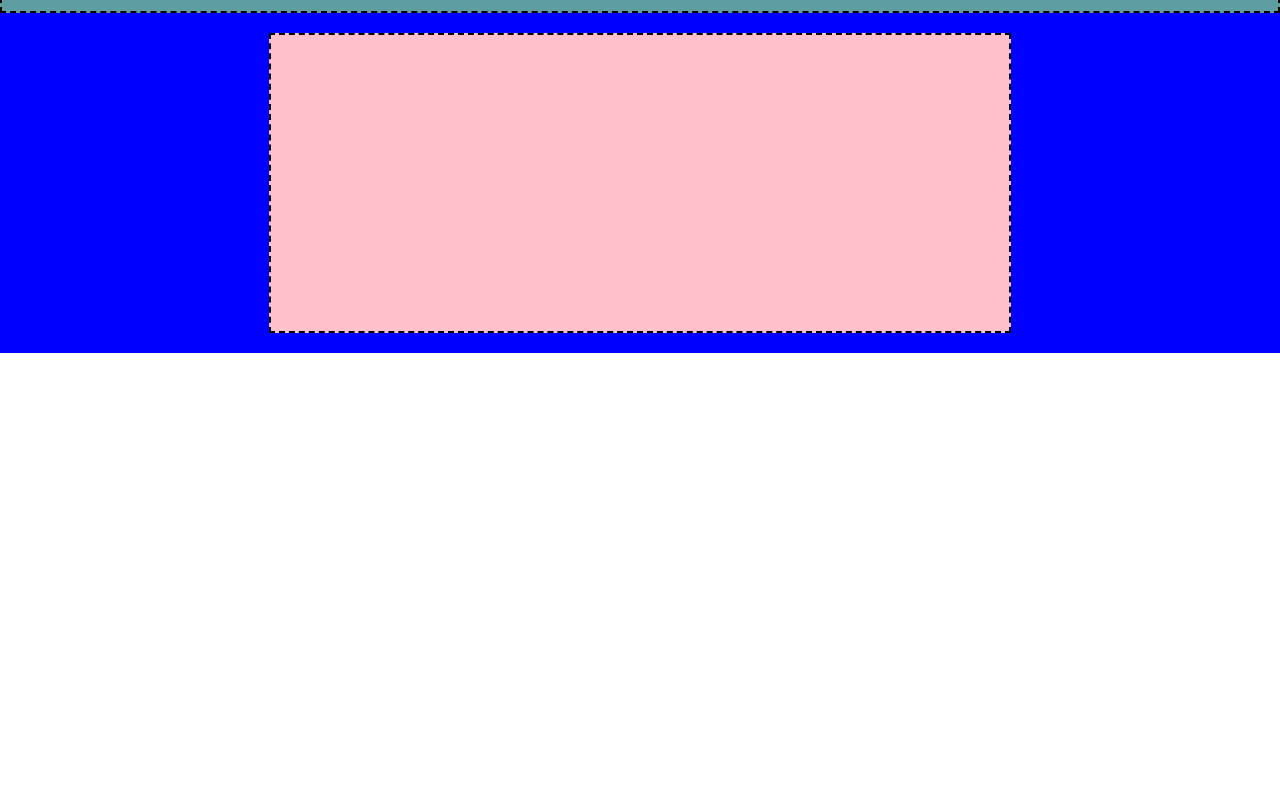
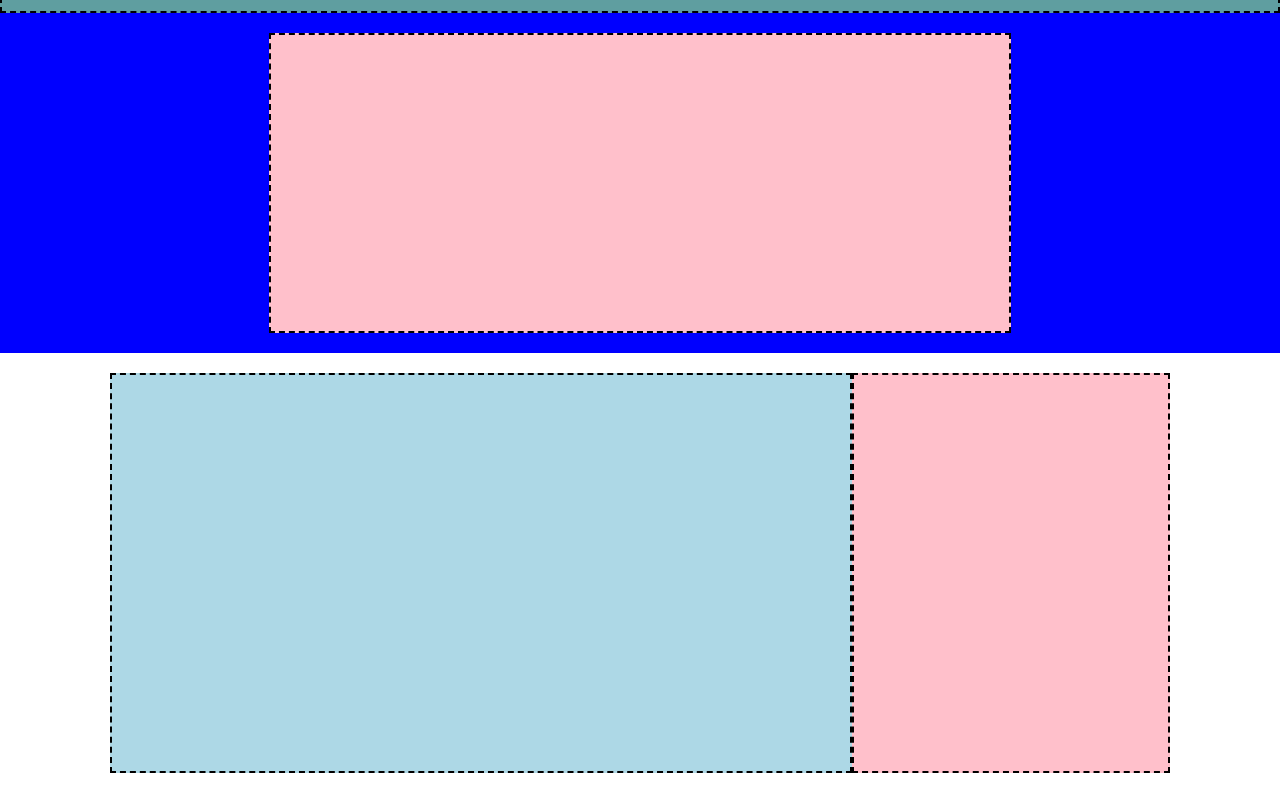
Before and after one commit to NicolaTeora/htmlcss-struttura-discord, a plain HTML site: page index.html in a window 1280 px wide. Shown: the part 73-884 px from the top of the page. Before the commit the page ends 800 px from the top, so only its background shows below. Drawn offline with Linux system fonts and the light colour scheme.

Commit message:
feat: section two + add comment

```diff
--- a/index.html
+++ b/index.html
@@ -25,10 +25,23 @@
         </div>
     </header>
     <main>
+        <!-- section one -->
         <section class="container one">
             <div class="presentation">
 
             </div>
+        </section>
+        <!-- section two -->
+        <section class="container">
+            <div class="part-img">
+
+            </div>
+            <div class="part-text">
+
+            </div>
+        </section>
+        <!-- section three -->
+        <section class="container">
 
         </section>
     </main>
--- a/style/style.css
+++ b/style/style.css
@@ -51,6 +51,7 @@ a{
 
 /* MAIN */
 
+/* section one */
 .one{
     /* debug */
     background-color: blue;
@@ -61,3 +62,20 @@ a{
     height: 300px;
     background-color: pink;
 }
+
+/* section two */
+.part-img{
+    height: 400px;
+    width: 70%;
+/* debug */
+    background-color: lightblue;
+}
+
+.part-text{
+    height: 400px;
+    width: 30%;
+/* debug */
+    background-color: pink;
+}
+
+/* section three */
```
